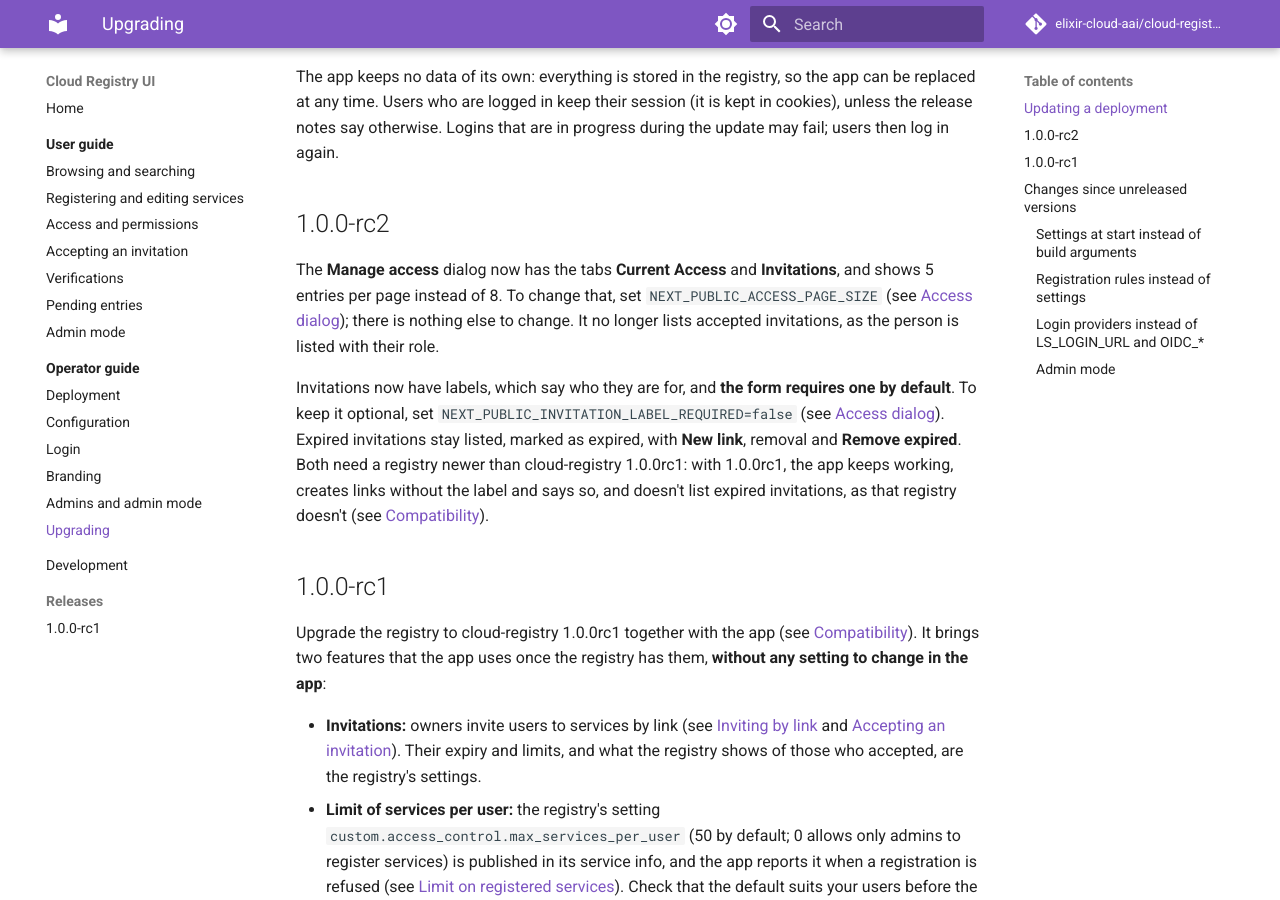
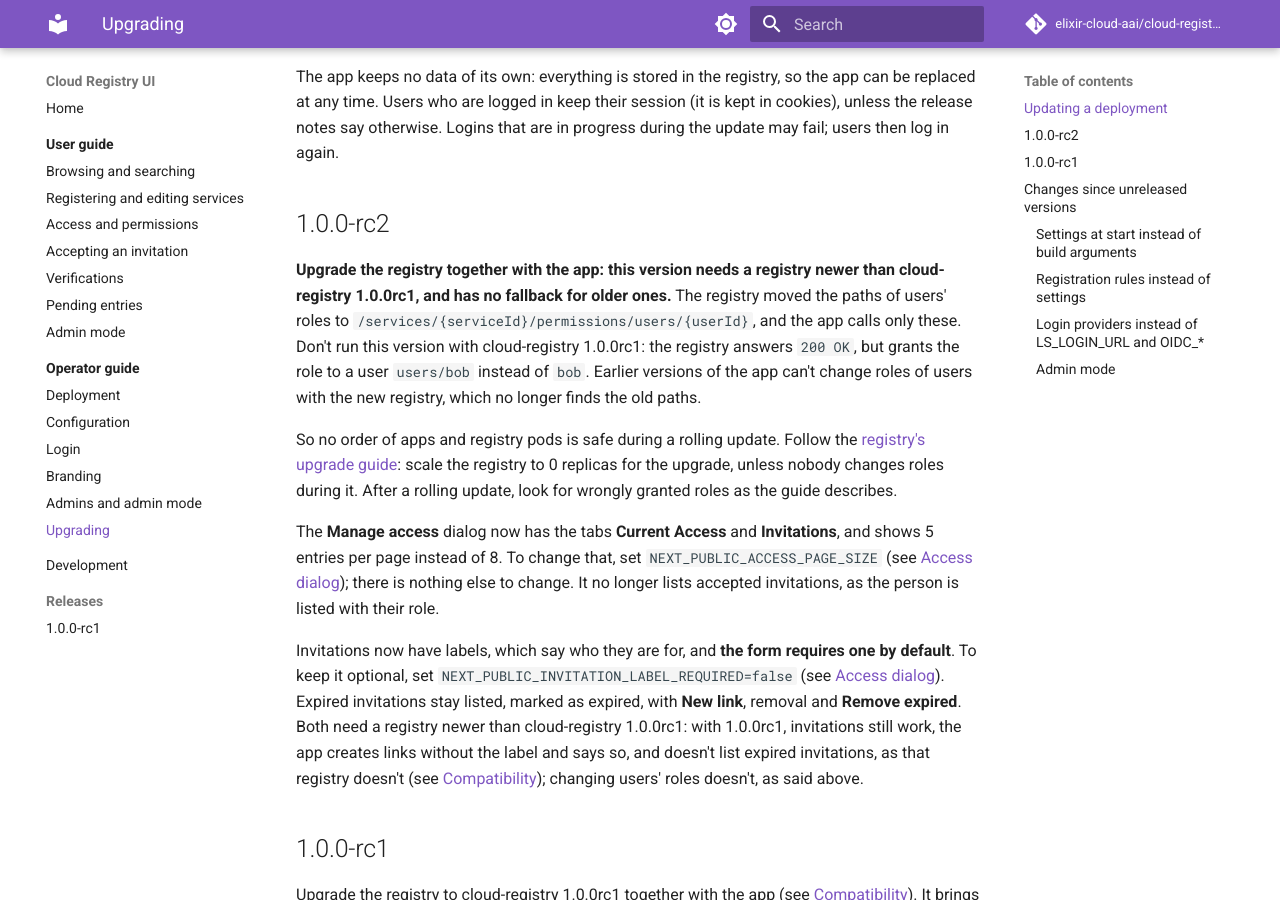
Before and after one commit to elixir-cloud-aai/cloud-registry-ui, an MkDocs documentation site: the page built from docs/operator-guide/upgrading.md, in a window 1280 px wide and 900 px high, scrolled down 327 px. Built offline with MkDocs 1.6.1 and Material for MkDocs 9.7.7, drawn with Linux system fonts in a browser that asks for light colours; comment, search, counter and statistics services are not loaded.

Commit message:
docs: ship the app with the registry's new paths
Say in the upgrade notes and the compatibility table that this version
needs a registry newer than 1.0.0rc1, without a fallback, and that no
order of apps and pods is safe in a rolling update. Link the registry's
upgrade guide.

Co-Authored-By: Claude Opus 5.5 <noreply@anthropic.com>
Claude-Session: https://claude.ai/code/session_011FSoqMUX3EU35poH13xMgG

```diff
--- a/docs/operator-guide/upgrading.md
+++ b/docs/operator-guide/upgrading.md
@@ -19,6 +19,21 @@ again.
 
 ## 1.0.0-rc2
 
+**Upgrade the registry together with the app: this version needs a registry
+newer than cloud-registry 1.0.0rc1, and has no fallback for older ones.** The
+registry moved the paths of users' roles to
+`/services/{serviceId}/permissions/users/{userId}`, and the app calls only
+these. Don't run this version with cloud-registry 1.0.0rc1: the registry
+answers `200 OK`, but grants the role to a user `users/bob` instead of `bob`.
+Earlier versions of the app can't change roles of users with the new registry,
+which no longer finds the old paths.
+
+So no order of apps and registry pods is safe during a rolling update. Follow
+the [registry's upgrade guide](https://cloud-registry.readthedocs.io/en/latest/upgrading/#from-100rc1):
+scale the registry to 0 replicas for the upgrade, unless nobody changes roles
+during it. After a rolling update, look for wrongly granted roles as the guide
+describes.
+
 The **Manage access** dialog now has the tabs **Current Access** and
 **Invitations**, and shows 5 entries per page instead of 8. To change that,
 set `NEXT_PUBLIC_ACCESS_PAGE_SIZE` (see [Access
@@ -31,10 +46,11 @@ requires one by default**. To keep it optional, set
 `NEXT_PUBLIC_INVITATION_LABEL_REQUIRED=false` (see [Access
 dialog](configuration.md#access-dialog)). Expired invitations stay listed,
 marked as expired, with **New link**, removal and **Remove expired**. Both
-need a registry newer than cloud-registry 1.0.0rc1: with 1.0.0rc1, the app
-keeps working, creates links without the label and says so, and doesn't list
-expired invitations, as that registry doesn't (see
-[Compatibility](index.md#compatibility)).
+need a registry newer than cloud-registry 1.0.0rc1: with 1.0.0rc1, invitations
+still work, the app creates links without the label and says so, and doesn't
+list expired invitations, as that registry doesn't (see
+[Compatibility](index.md#compatibility)); changing users' roles doesn't, as
+said above.
 
 ## 1.0.0-rc1
 
```
Also changed, not shown: docs/operator-guide/index.md (+15 -2 lines), docs/user-guide/access.md (+4 -0 lines).
